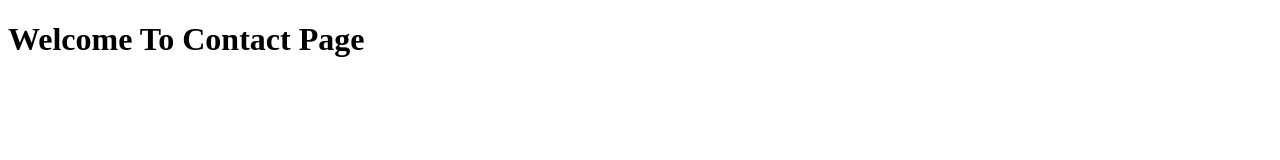
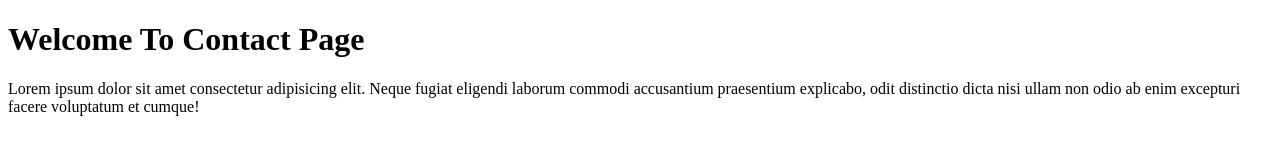
Before and after one commit to azkia98/project, a plain HTML site: page contact.html in a window 1280 px wide. Drawn offline with Linux system fonts and the light colour scheme.

Commit message:
change contact.html

```diff
--- a/contact.html
+++ b/contact.html
@@ -6,5 +6,7 @@
   </head>
   <body>
     <h1>Welcome To Contact Page</h1>
+
+    <p>Lorem ipsum dolor sit amet consectetur adipisicing elit. Neque fugiat eligendi laborum commodi accusantium praesentium explicabo, odit distinctio dicta nisi ullam non odio ab enim excepturi facere voluptatum et cumque!</p>
   </body>
 </html>
```
